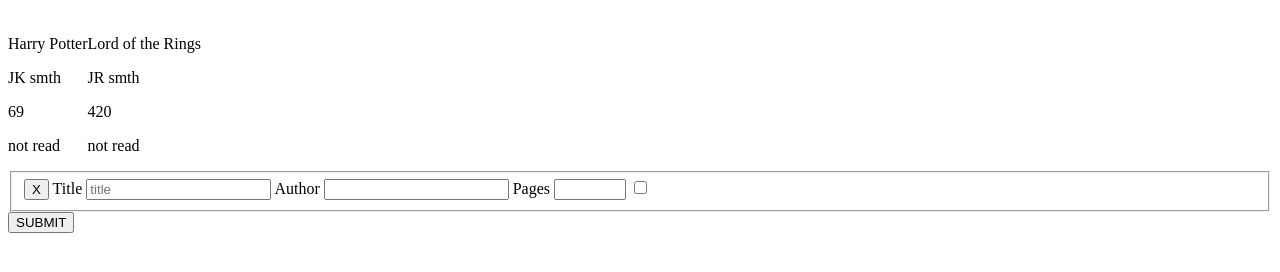
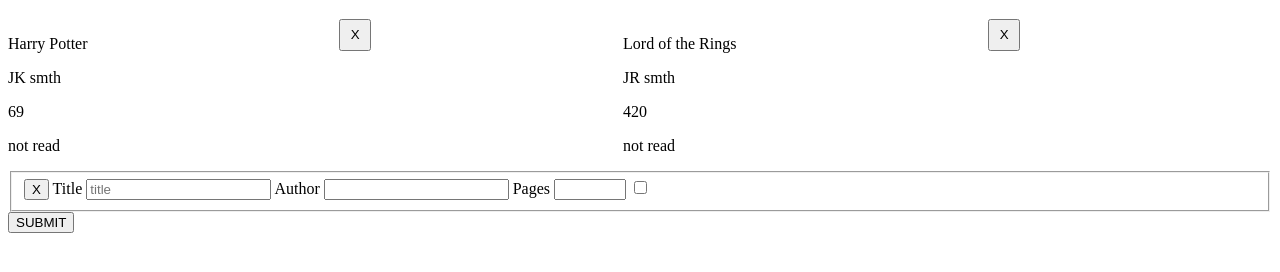
Before and after one commit to rzho17/Library, a website: page index.html in a window 1280 px wide. Shown: the part 90-362 px from the top of the page. Drawn offline with Linux system fonts and the light colour scheme.

Commit message:
Add remove function for books

```diff
--- a/app.js
+++ b/app.js
@@ -35,17 +35,28 @@
 function showBook(arr) {
   arr.forEach((element) => {
     const infoCard = document.createElement("div");
+    const closebtn = document.createElement("button");
+    closebtn.textContent = "X";
+    closebtn.style.width = "2rem";
+    closebtn.style.height = "2rem";
     infoCard.style.width = "max-content";
     infoCard.style.height = "max-content";
 
-    card.append(infoCard);
+    card.append(infoCard, closebtn);
 
     const values = Object.values(element);
     values.forEach((item) => {
       const info = document.createElement("p");
       console.log(item);
       info.textContent = item;
+      closebtn.setAttribute("data-attribute", myLibrary.length - 1);
       infoCard.append(info);
+    });
+
+    closebtn.addEventListener("click", (e) => {
+      myLibrary.splice(e.target.getAttribute("data-attribute"), 1);
+      card.textContent = "";
+      showBook(myLibrary);
     });
   });
 }
--- a/styles.css
+++ b/styles.css
@@ -1,5 +1,7 @@
 .card {
-  display: flex;
+  display: grid;
+  grid-template-columns: repeat(4, auto);
+  /* flex-wrap: wrap; */
 }
 
 form {
```
